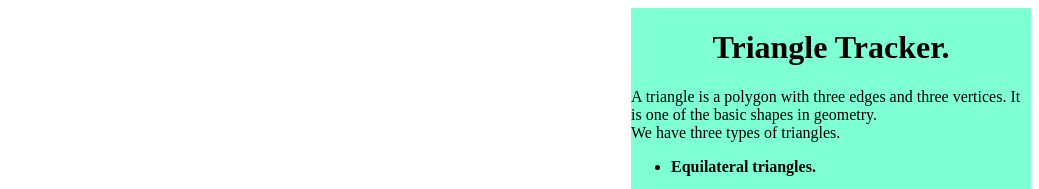
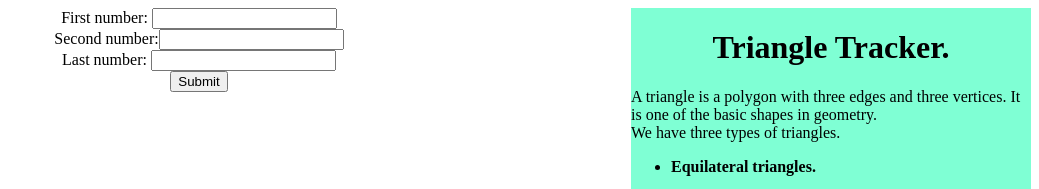
Before and after one commit to twyfordsparks/tracker, a plain HTML site: page index.html in a window 1280 px wide. Shown: the top 189 px of the page, without its empty margins (241-1280 px from the left). Drawn offline with Linux system fonts and the light colour scheme.

Commit message:
add index file

```diff
--- a/index.html
+++ b/index.html
@@ -25,5 +25,14 @@
             <img src="download.png">
         </ul>
         </div>
+        <div class="john">
+    <form>
+        First number: <input type="number" name="num1" id="Number1"><br>
+        Second number:<input type="number" name="num2" id="Number2"><br>
+        Last number: <input type="number" name="num3" id="Number3"><br>
+        <input type="submit" value="Submit" onClick=getTriangle()>
+    </form>
+        </div>
     </body>
+    <script src="js/script.js"></script>
 </html>
```
